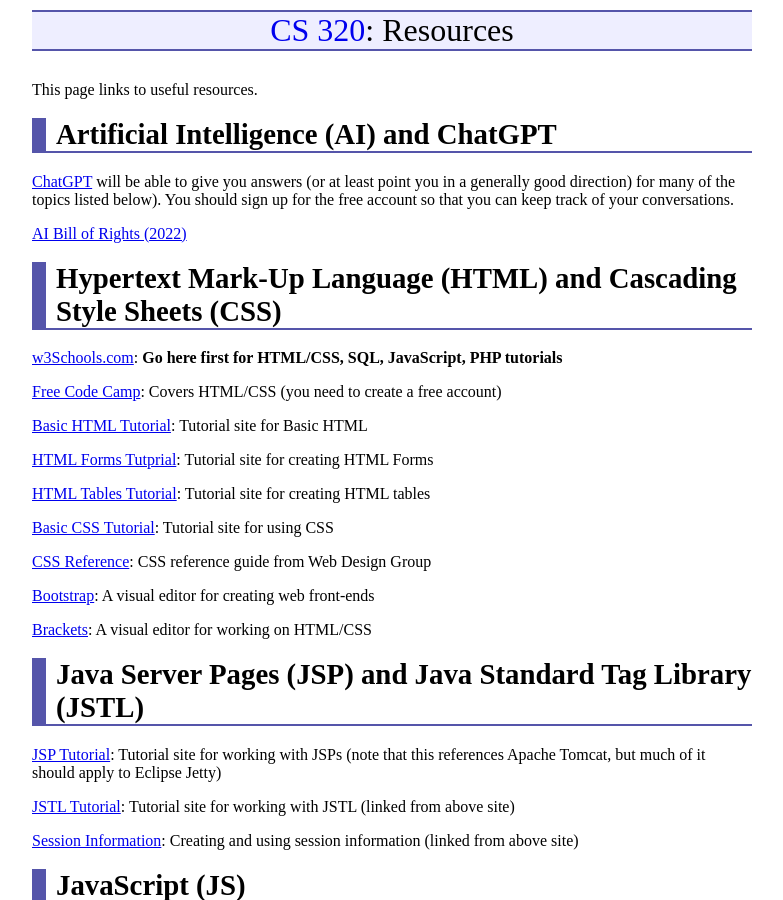
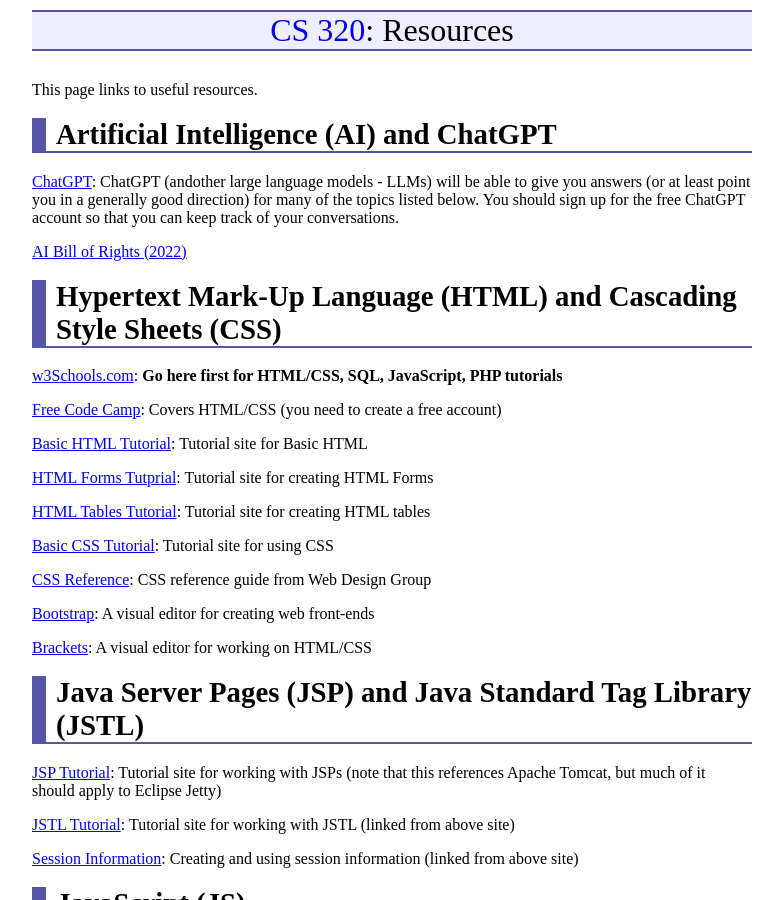
Before and after one commit to ycpcs/cs320-spring2025, a Jekyll site: the page built from resources/index.md, in a window 1280 px wide and 900 px high. Shown: the whole window, without its empty margins (248-1031 px from the left). Built offline with Jekyll 4.4.1, drawn with Linux system fonts in a browser that asks for light colours.

Commit message:
added linkcs

```diff
--- a/resources/index.md
+++ b/resources/index.md
@@ -7,7 +7,7 @@ This page links to useful resources.
 
 Artificial Intelligence (AI) and ChatGPT
 ========================================
-[ChatGPT](https://chat.openai.com) will be able to give you answers (or at least point you in a generally good direction) for many of the topics listed below).  You should sign up for the free account so that you can keep track of your conversations.
+[ChatGPT](https://chat.openai.com): ChatGPT (andother large language models - LLMs) will be able to give you answers (or at least point you in a generally good direction) for many of the topics listed below.  You should sign up for the free ChatGPT account so that you can keep track of your conversations.
 
 [AI Bill of Rights (2022)](WhiteHouse-AIBillOfRights-Oct2022.pdf)
 
```
Also changed, not shown: lectures/lecture01a.md (+1 -1 lines).
